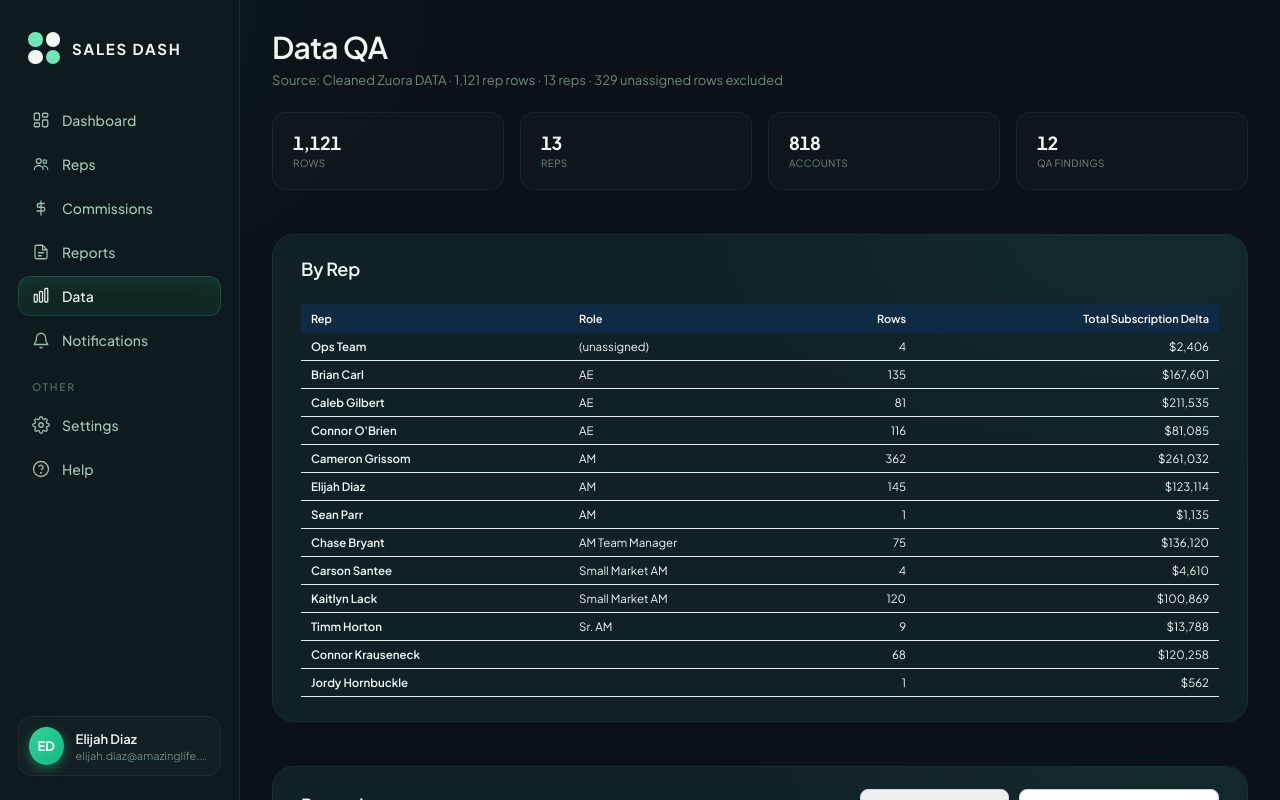
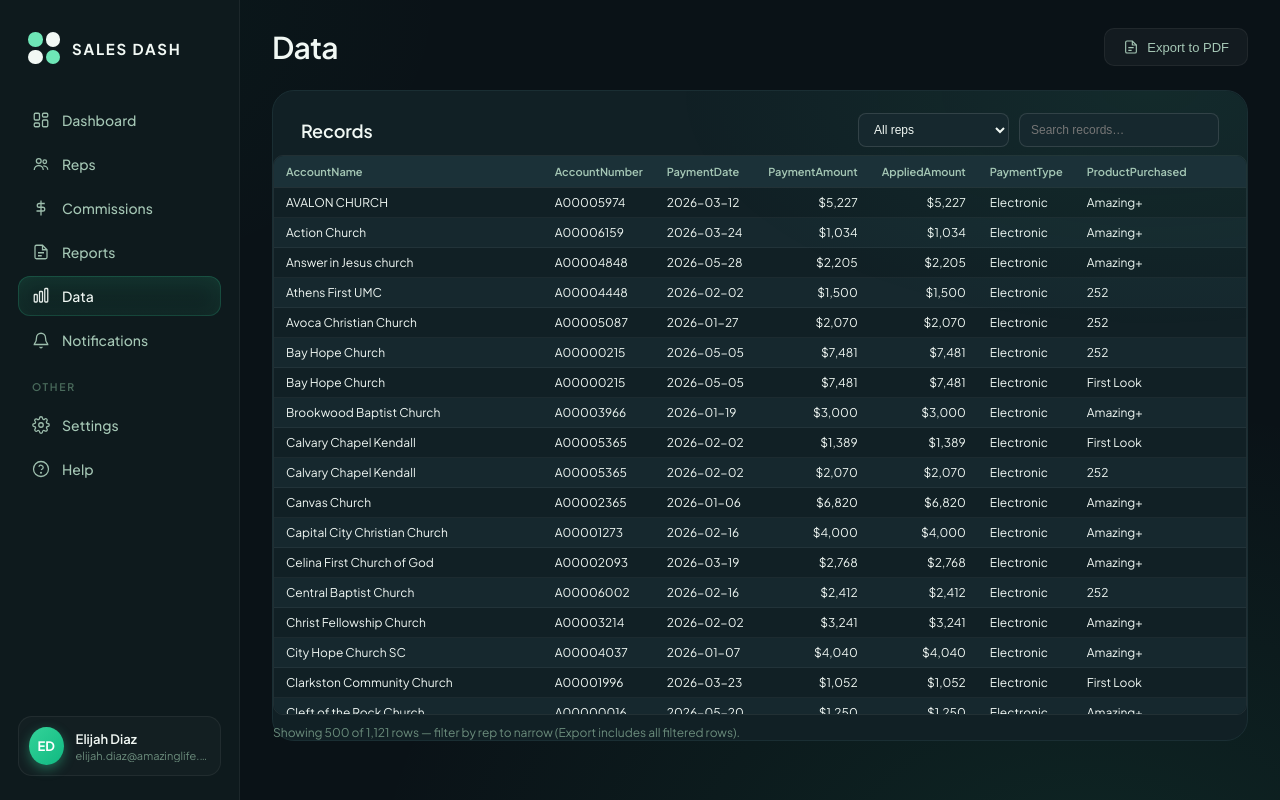
Before and after one commit to elijahdiaz-ux/commissions-dashboard, a React (Vite) app: page / in a window 1280 px wide. Both pictures are taken after a click on the element "Data". Shown: the top 800 px of the page. Built offline with nearby package versions, Linux system fonts and the light colour scheme.

Commit message:
Data tab: records only, dark theme to match dashboard, + Export to PDF

```diff
--- a/src/App.jsx
+++ b/src/App.jsx
@@ -2388,7 +2388,7 @@ const METRIC_INFO = {
 // Renders the cleaned Zuora data (rep rows only) + data-quality findings.
 // Data comes from qaData.json, generated from the 'Cleaned Zuora DATA' tab.
 function DataQAView() {
-  const { columns, rows, findings, perRep, summary, source } = qaData;
+  const { columns, rows } = qaData;
   const moneyCols = new Set(qaData.moneyCols || []);
   const repIdx = columns.indexOf('Sales Rep');
   const [q, setQ] = useState('');
@@ -2404,92 +2404,90 @@ function DataQAView() {
   }), [rows, repFilter, q, repIdx]);
   const shown = filtered.slice(0, 500);
 
-  const sevColor = { HIGH: '#C0392B', MED: '#B8860B', LOW: '#6B7785' };
   const fmt = (col, v) => (moneyCols.has(col) && typeof v === 'number')
     ? '$' + v.toLocaleString() : (v === '' || v === null ? '—' : v);
-  const th = { position: 'sticky', top: 0, background: '#0F2A43', color: '#fff',
-    padding: '8px 10px', textAlign: 'left', fontSize: 11, whiteSpace: 'nowrap', fontWeight: 600, zIndex: 1 };
-  const td = { padding: '6px 10px', fontSize: 11.5, borderBottom: '1px solid #E6ECF1', whiteSpace: 'nowrap' };
-  const inputStyle = { padding: '7px 10px', borderRadius: 8, border: '1px solid #CBD5E0', fontSize: 12 };
+  // Dark theme to match the dashboard
+  const th = { position: 'sticky', top: 0, background: 'var(--card-3)', color: 'var(--text-2)',
+    padding: '9px 12px', textAlign: 'left', fontSize: 11, whiteSpace: 'nowrap', fontWeight: 600,
+    borderBottom: '1px solid rgba(255,255,255,0.08)', zIndex: 1 };
+  const td = { padding: '7px 12px', fontSize: 12, color: 'var(--text)',
+    borderBottom: '1px solid rgba(255,255,255,0.05)', whiteSpace: 'nowrap' };
+  const ctrl = { padding: '8px 11px', borderRadius: 8, border: '1px solid rgba(255,255,255,0.12)',
+    background: 'var(--card-2)', color: 'var(--text)', fontSize: 12, outline: 'none' };
+
+  // Export the (filtered) records to a print-ready PDF, matching the dashboard's export style
+  const exportPDF = () => {
+    const w = window.open('', '_blank');
+    if (!w) return;
+    const head = columns.map(c => `<th>${c}</th>`).join('');
+    const rowsHtml = filtered.map(r => '<tr>' + r.map((v, ci) => {
+      const money = moneyCols.has(columns[ci]) && typeof v === 'number';
+      const val = money ? '$' + v.toLocaleString() : (v === '' || v == null ? '' : String(v));
+      return `<td class="${money ? 'num' : ''}">${val}</td>`;
+    }).join('') + '</tr>').join('');
+    w.document.write(`<!DOCTYPE html><html><head><title>Data Records${repFilter !== 'All' ? ' - ' + repFilter : ''}</title>
+      <style>
+        *{box-sizing:border-box;margin:0;padding:0}
+        body{font-family:Arial,Helvetica,sans-serif;padding:26px;color:#1a1a1a}
+        .header{display:flex;justify-content:space-between;align-items:flex-end;border-bottom:2px solid #0F2A43;padding-bottom:12px;margin-bottom:16px}
+        .logo{font-size:19px;font-weight:700;color:#0F2A43}
+        .title{font-size:13px;font-weight:600;margin-top:3px;color:#333}
+        .meta{font-size:11px;color:#666;text-align:right}
+        table{width:100%;border-collapse:collapse;font-size:8.5px}
+        th{text-align:left;padding:5px 6px;background:#0F2A43;color:#fff;font-size:8px;white-space:nowrap}
+        td{padding:4px 6px;border-bottom:1px solid #e5e7eb;white-space:nowrap}
+        tr:nth-child(even){background:#f4f7f9}
+        .num{text-align:right}
+        @media print{tr{page-break-inside:avoid}thead{display:table-header-group}}
+        @page{size:landscape;margin:11mm}
+      </style></head><body>
+      <div class="header">
+        <div><div class="logo">Amazing Life Foundation</div>
+        <div class="title">Data Records - Cleaned Zuora Data${repFilter !== 'All' ? ' &middot; ' + repFilter : ''}</div></div>
+        <div class="meta"><div>${filtered.length.toLocaleString()} rows</div><div>Generated ${new Date().toLocaleString()}</div></div>
+      </div>
+      <table><thead><tr>${head}</tr></thead><tbody>${rowsHtml}</tbody></table>
+    </body></html>`);
+    w.document.close(); w.focus();
+    setTimeout(() => w.print(), 300);
+  };
 
   return (
     <main className="main">
       <div className="topbar">
-        <div>
-          <h1 className="page-title">Data QA</h1>
-          <div style={{ fontSize: 13, color: 'var(--text-3)', marginTop: 6 }}>
-            Source: {source}  ·  {summary.rows.toLocaleString()} rep rows  ·  {summary.reps} reps  ·  {summary.excludedNoRep} unassigned rows excluded
-          </div>
-        </div>
-      </div>
-
-      {/* Summary tiles */}
-      <div className="metrics-grid" style={{ marginBottom: 20 }}>
-        {[['Rows', summary.rows.toLocaleString()], ['Reps', summary.reps],
-          ['Accounts', summary.accounts], ['QA Findings', summary.findings]].map(([l, v]) => (
-          <div className="metric-tile" key={l}>
-            <div className="metric-content">
-              <div className="metric-value tab">{v}</div>
-              <div className="metric-label">{l}</div>
-            </div>
-          </div>
-        ))}
-      </div>
-
-
-      {/* Per-rep */}
-      <section className="card" style={{ marginBottom: 20 }}>
-        <div className="card-head"><div className="card-title">By Rep</div></div>
-        <div className="card-body" style={{ overflowX: 'auto' }}>
-          <table style={{ width: '100%', borderCollapse: 'collapse' }}>
-            <thead><tr><th style={th}>Rep</th><th style={th}>Role</th>
-              <th style={{ ...th, textAlign: 'right' }}>Rows</th>
-              <th style={{ ...th, textAlign: 'right' }}>Total Subscription Delta</th></tr></thead>
-            <tbody>
-              {perRep.map((p, i) => (
-                <tr key={i}>
-                  <td style={{ ...td, fontWeight: 600 }}>{p.rep}</td>
-                  <td style={td}>{p.role}</td>
-                  <td style={{ ...td, textAlign: 'right' }}>{p.rows}</td>
-                  <td style={{ ...td, textAlign: 'right' }}>${p.totalDelta.toLocaleString()}</td>
-                </tr>
-              ))}
-            </tbody>
-          </table>
-        </div>
-      </section>
-
-      {/* Records */}
+        <div><h1 className="page-title">Data</h1></div>
+        <div className="topbar-actions">
+          <button className="export-btn" onClick={exportPDF}><Icon.Reports/> Export to PDF</button>
+        </div>
+      </div>
+
       <section className="card">
         <div className="card-head">
           <div className="card-title">Records</div>
           <div style={{ display: 'flex', gap: 10 }}>
-            <select value={repFilter} onChange={e => setRepFilter(e.target.value)} style={inputStyle}>
-              {reps.map(r => <option key={r} value={r}>{r === 'All' ? 'All reps' : r}</option>)}
+            <select value={repFilter} onChange={e => setRepFilter(e.target.value)} style={ctrl}>
+              {reps.map(r => <option key={r} value={r} style={{ color: '#111' }}>{r === 'All' ? 'All reps' : r}</option>)}
             </select>
-            <input placeholder="Search records…" value={q} onChange={e => setQ(e.target.value)}
-              style={{ ...inputStyle, width: 200 }} />
-          </div>
-        </div>
-        <div style={{ overflow: 'auto', maxHeight: 540, border: '1px solid #E6ECF1', borderRadius: 8 }}>
+            <input placeholder="Search records…" value={q} onChange={e => setQ(e.target.value)} style={{ ...ctrl, width: 200 }} />
+          </div>
+        </div>
+        <div style={{ overflow: 'auto', maxHeight: 560, border: '1px solid rgba(255,255,255,0.07)', borderRadius: 10 }}>
           <table style={{ borderCollapse: 'collapse', width: '100%' }}>
             <thead><tr>{columns.map(c => <th key={c} style={th}>{c}</th>)}</tr></thead>
             <tbody>
               {shown.map((row, ri) => (
-                <tr key={ri} style={{ background: ri % 2 ? '#F6F9FB' : '#fff' }}>
+                <tr key={ri} style={{ background: ri % 2 ? 'var(--card-2)' : 'transparent' }}>
                   {row.map((v, ci) => (
-                    <td key={ci} style={{ ...td, textAlign: moneyCols.has(columns[ci]) ? 'right' : 'left' }}>
-                      {fmt(columns[ci], v)}
-                    </td>
+                    <td key={ci} style={{ ...td, textAlign: moneyCols.has(columns[ci]) ? 'right' : 'left' }}>{fmt(columns[ci], v)}</td>
                   ))}
                 </tr>
               ))}
             </tbody>
           </table>
         </div>
-        <div style={{ fontSize: 12, color: '#5B6B77', marginTop: 10 }}>
+        <div style={{ fontSize: 12, color: 'var(--text-3)', marginTop: 10 }}>
           Showing {shown.length.toLocaleString()} of {filtered.length.toLocaleString()} rows
-          {filtered.length > shown.length ? ' — filter by rep to narrow the full set.' : '.'}
+          {filtered.length > shown.length ? ' — filter by rep to narrow (Export includes all filtered rows).' : '.'}
         </div>
       </section>
     </main>
```
